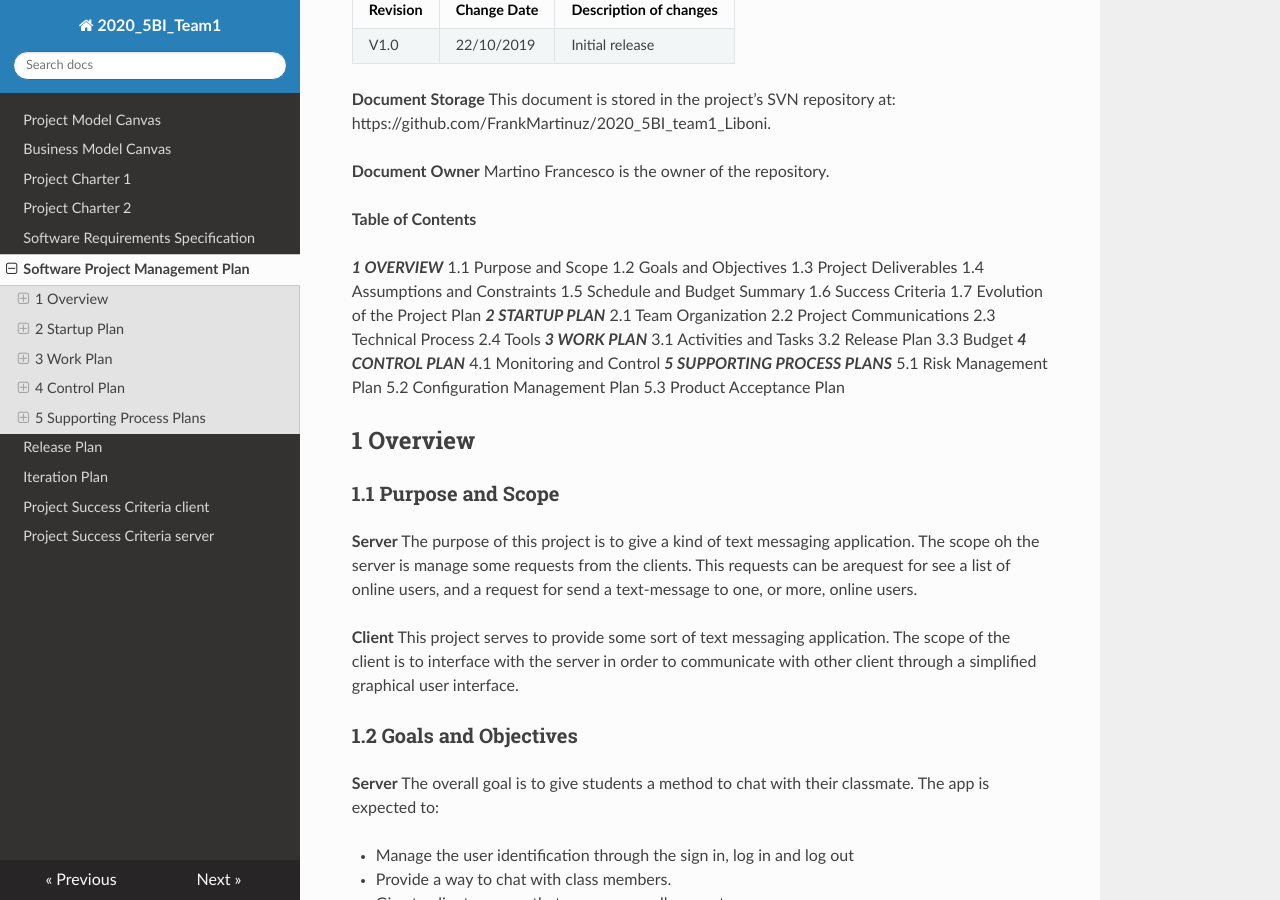
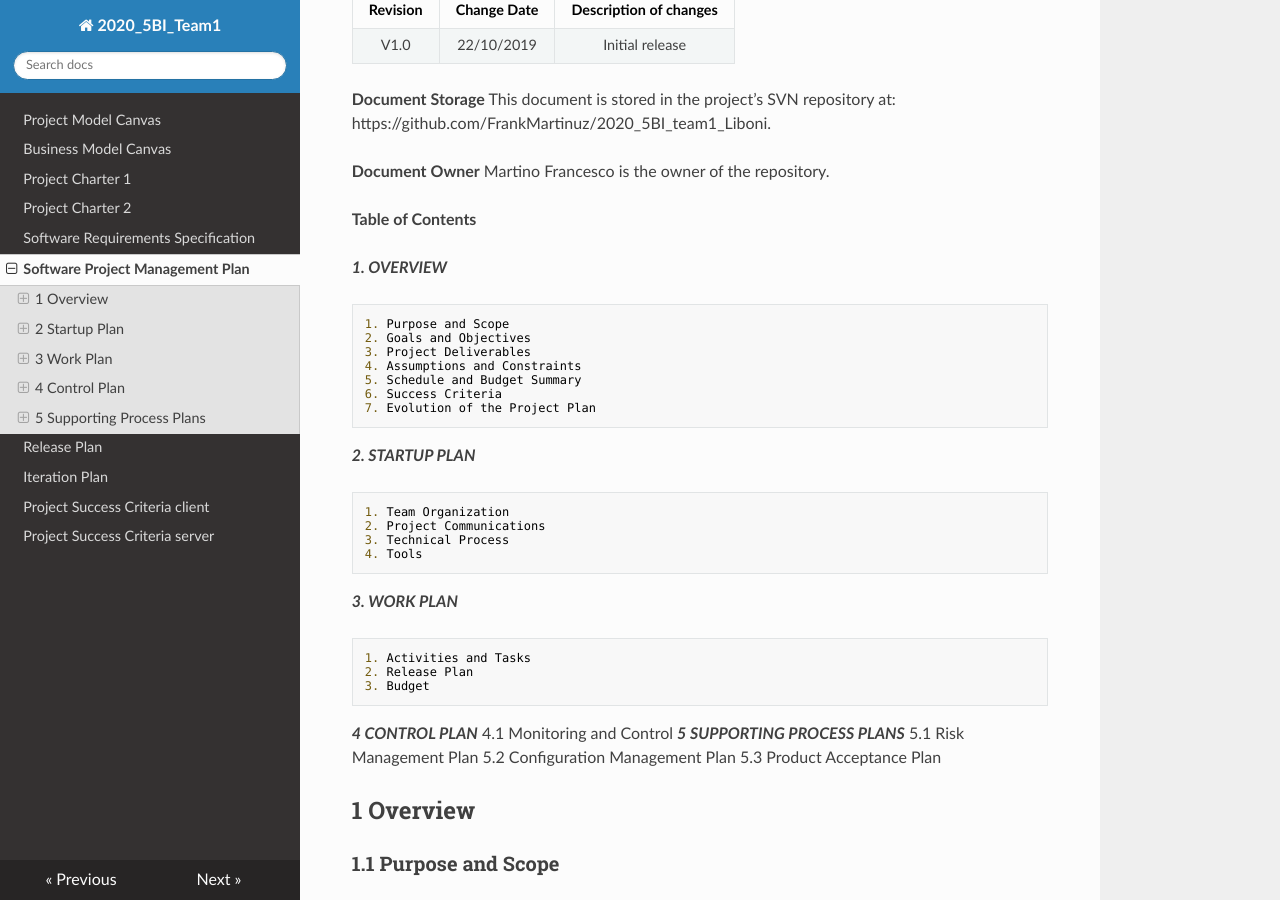
Before and after one commit to FrankMartinuz/2020_5BI_team1_Liboni, an MkDocs documentation site: the page built from docs/Software_Project_Management_Plan.md, in a window 1280 px wide and 900 px high, scrolled down 407 px. Built offline with MkDocs 1.6.1, drawn with Linux system fonts in a browser that asks for light colours; nearby versions of some CDN libraries.

Commit message:
Update Software_Project_Management_Plan.md

```diff
--- a/docs/Software_Project_Management_Plan.md
+++ b/docs/Software_Project_Management_Plan.md
@@ -16,7 +16,7 @@ Martino Francesco
 Change History
 
 | Revision | Change Date | Description of changes |
-| --- | --- | --- |
+|:---:|:---:|:---:|
 | V1.0 | 22/10/2019 | Initial release |
 
 **Document Storage**
@@ -27,23 +27,26 @@ Martino Francesco is the owner of the repository.
 
 **Table of Contents**
 
-***1 OVERVIEW***
-1.1	Purpose and Scope
-1.2	Goals and Objectives
-1.3	Project Deliverables
-1.4	Assumptions and Constraints
-1.5	Schedule and Budget Summary
-1.6	Success Criteria
-1.7	Evolution of the Project Plan
-***2 STARTUP PLAN***
-2.1	Team Organization
-2.2	Project Communications
-2.3	Technical Process
-2.4	Tools
-***3 WORK PLAN***
-3.1	Activities and Tasks
-3.2	Release Plan
-3.3	Budget
+***1. OVERVIEW***
+
+    1. Purpose and Scope
+    2. Goals and Objectives
+    3. Project Deliverables
+    4. Assumptions and Constraints
+    5. Schedule and Budget Summary
+    6. Success Criteria
+    7. Evolution of the Project Plan
+***2. STARTUP PLAN***
+
+    1. Team Organization
+    2. Project Communications
+    3. Technical Process
+    4. Tools
+***3. WORK PLAN***
+
+    1. Activities and Tasks
+    2. Release Plan
+    3. Budget
 ***4 CONTROL PLAN***
 4.1	Monitoring and Control
 ***5 SUPPORTING PROCESS PLANS***
```
